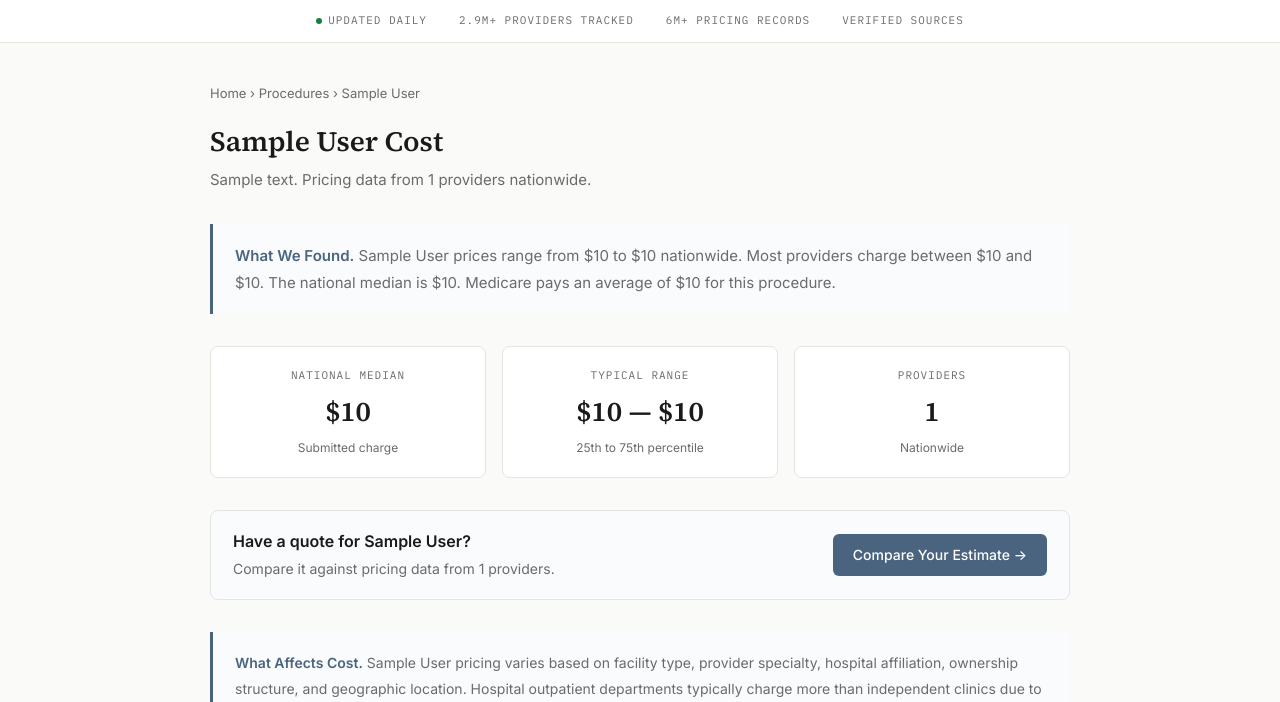
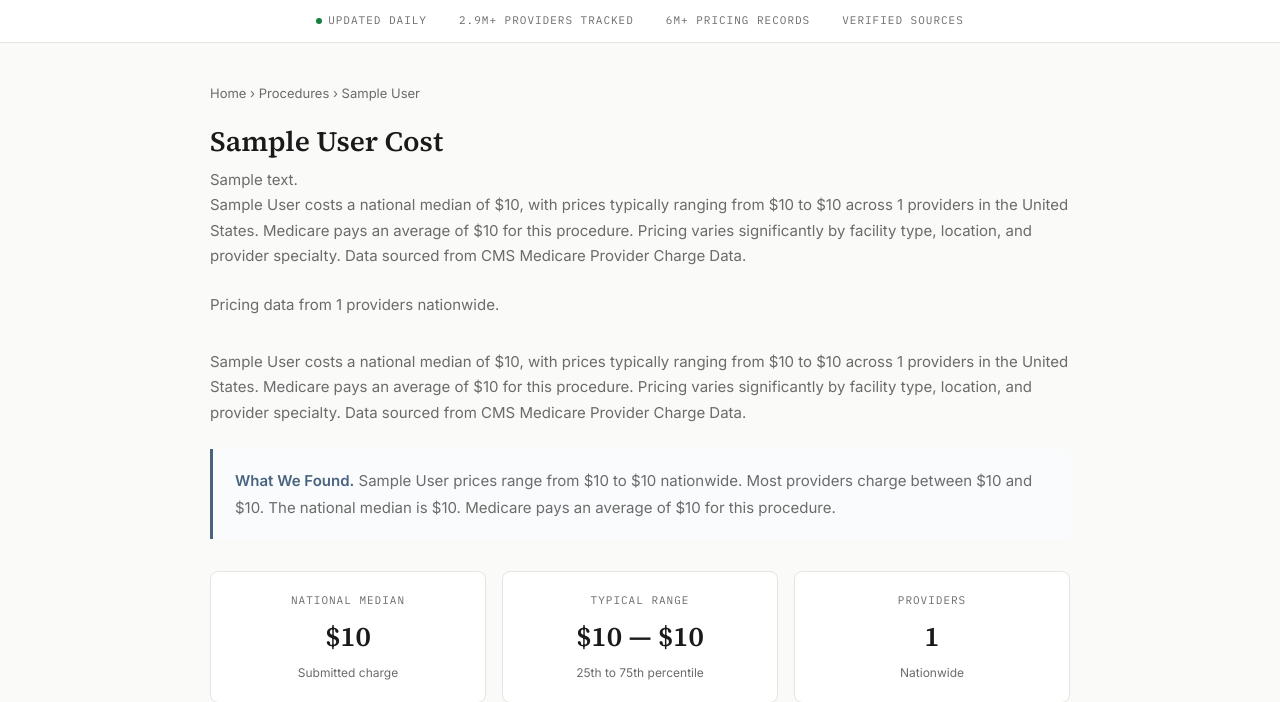
Before and after one commit to leshane-stack/zenthir, a Django app: page /procedure/sample/ in a window 1280 px wide. Shown: the part 65-767 px from the top of the page. Run offline with Django 5.2, Linux system fonts and the light colour scheme; tables that the repository leaves empty hold one stand-in row (values such as "Sample post"); parts of the project's set-up code (start-up, migrations or seed data) failed here and were passed over.

Commit message:
Add plain text summaries for AI citation extraction on procedure and cost pages

```diff
--- a/healthcare/templates/healthcare/procedure_detail.html
+++ b/healthcare/templates/healthcare/procedure_detail.html
@@ -85,10 +85,22 @@
     <h1>{{ display_name }} Cost</h1>
     <div class="proc-subtitle">
         {% if procedure.description %}{{ procedure.description }}{% endif %}
-        {% if has_data %}Pricing data from {{ stats.provider_count|intcomma }} providers nationwide.{% endif %}
+        {% if has_data %}
+    <!-- Plain text summary for AI extraction -->
+    <p style="font-size: 15px; line-height: 1.7; color: var(--text-secondary); margin-bottom: 24px;">
+        {{ display_name }} costs a national median of ${{ median|floatformat:0|intcomma }}, with prices typically ranging from ${{ p25|floatformat:0|intcomma }} to ${{ p75|floatformat:0|intcomma }} across {{ stats.provider_count|intcomma }} providers in the United States.
+        {% if stats.avg_medicare %}Medicare pays an average of ${{ stats.avg_medicare|floatformat:0|intcomma }} for this procedure.{% endif %}
+        Pricing varies significantly by facility type, location, and provider specialty. Data sourced from CMS Medicare Provider Charge Data.
+    </p>Pricing data from {{ stats.provider_count|intcomma }} providers nationwide.{% endif %}
     </div>
 
     {% if has_data %}
+    <!-- Plain text summary for AI extraction -->
+    <p style="font-size: 15px; line-height: 1.7; color: var(--text-secondary); margin-bottom: 24px;">
+        {{ display_name }} costs a national median of ${{ median|floatformat:0|intcomma }}, with prices typically ranging from ${{ p25|floatformat:0|intcomma }} to ${{ p75|floatformat:0|intcomma }} across {{ stats.provider_count|intcomma }} providers in the United States.
+        {% if stats.avg_medicare %}Medicare pays an average of ${{ stats.avg_medicare|floatformat:0|intcomma }} for this procedure.{% endif %}
+        Pricing varies significantly by facility type, location, and provider specialty. Data sourced from CMS Medicare Provider Charge Data.
+    </p>
     <!-- Insight Box -->
     <div class="insight-box">
         <strong style="color: var(--accent);">What We Found.</strong>
```
Also changed, not shown: healthcare/templates/healthcare/cost_by_city.html (+7 -0 lines).
